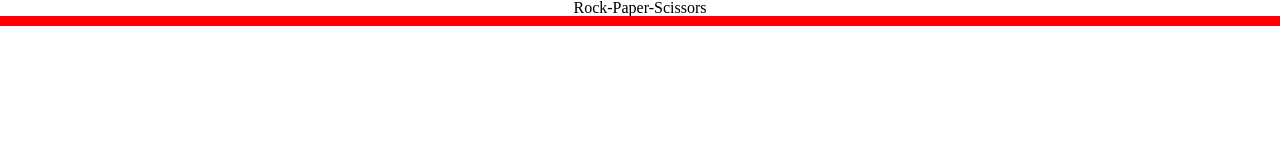
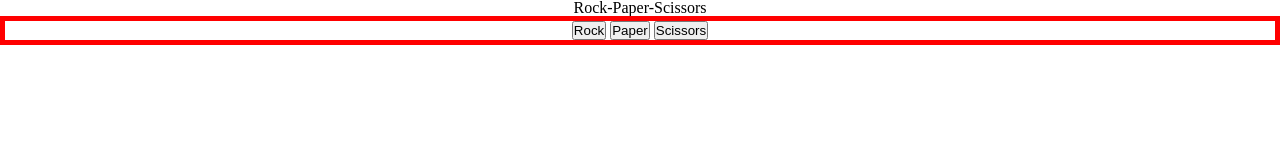
Before and after one commit to turbulentPanda/rock-paper-scissors, a plain HTML site: page index.html in a window 1280 px wide. Drawn offline with Linux system fonts and the light colour scheme.

Commit message:
Added move buttons

```diff
--- a/index.html
+++ b/index.html
@@ -19,7 +19,15 @@
 
             </div>
             <div class="move-buttons">
-
+                <button class="move-button">
+                    Rock
+                </button>
+                <button class="move-button">
+                    Paper
+                </button>
+                <button class="move-button">
+                    Scissors
+                </button>
             </div>
             <div class="move-history">
 
```
